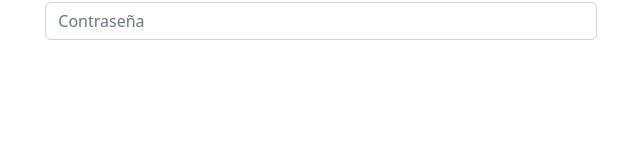
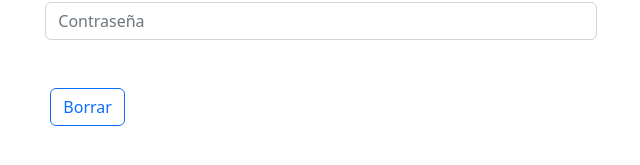
Before and after one commit to jeremyandes/react-cero-a-experto, a React (Vite) app in the folder apps/05-hooks-app/: page / in a window 1280 px wide. Shown: the part 191-356 px from the top of the page, without its empty margins (319-959 px from the left). Built offline with nearby package versions, Linux system fonts and the light colour scheme.

Commit message:
123. Tarea - Implementar funcionalidad de Reset

```diff
--- a/apps/05-hooks-app/src/02-useEffect/FormCustomHook.jsx
+++ b/apps/05-hooks-app/src/02-useEffect/FormCustomHook.jsx
@@ -2,11 +2,12 @@ import { useEffect } from "react";
 import { useForm } from "../hooks/useForm";
 
 export const FormCustomHook = () => {
-    const { formState, onInputChange, username, email, password } = useForm({
+    const initialForm = {
         username: '',
         email: '',
-        password: ''
-    });
+        password: '',
+    }
+    const { formState, onInputChange, onResetForm, username, email, password } = useForm(initialForm);
 
     // const { username, email, password } = formState;
 
@@ -56,6 +57,8 @@ export const FormCustomHook = () => {
                 value={password}
                 onChange={onInputChange}
             />
+
+            <button onClick={onResetForm} className="mt-5 btn btn-outline-primary">Borrar</button>
         </>
     )
 }
--- a/apps/05-hooks-app/src/hooks/useForm.js
+++ b/apps/05-hooks-app/src/hooks/useForm.js
@@ -11,10 +11,13 @@ export const useForm = (initialForm = {}) => {
         })
     }
 
+    const onResetForm = () => setFormState(initialForm);
+
     return {
         ...formState,
         formState,
         onInputChange,
+        onResetForm,
     }
 
 }
```
